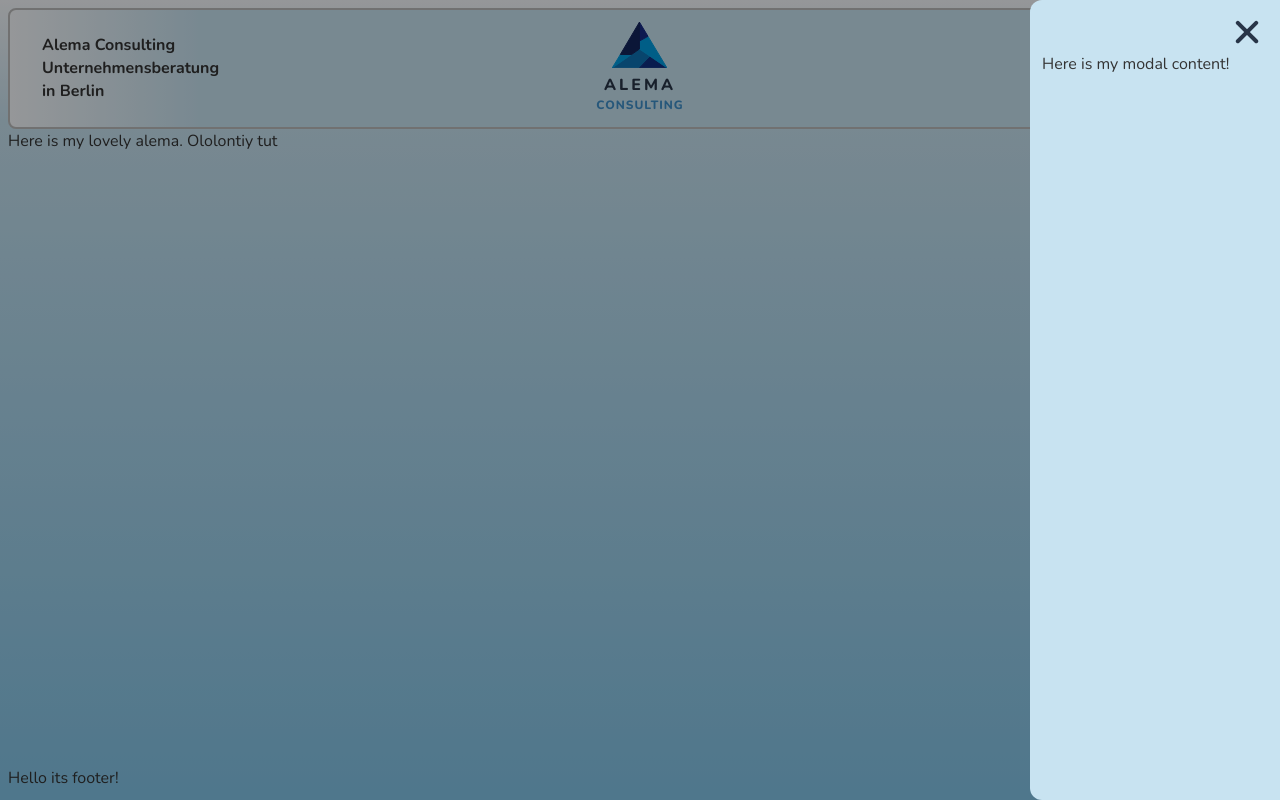
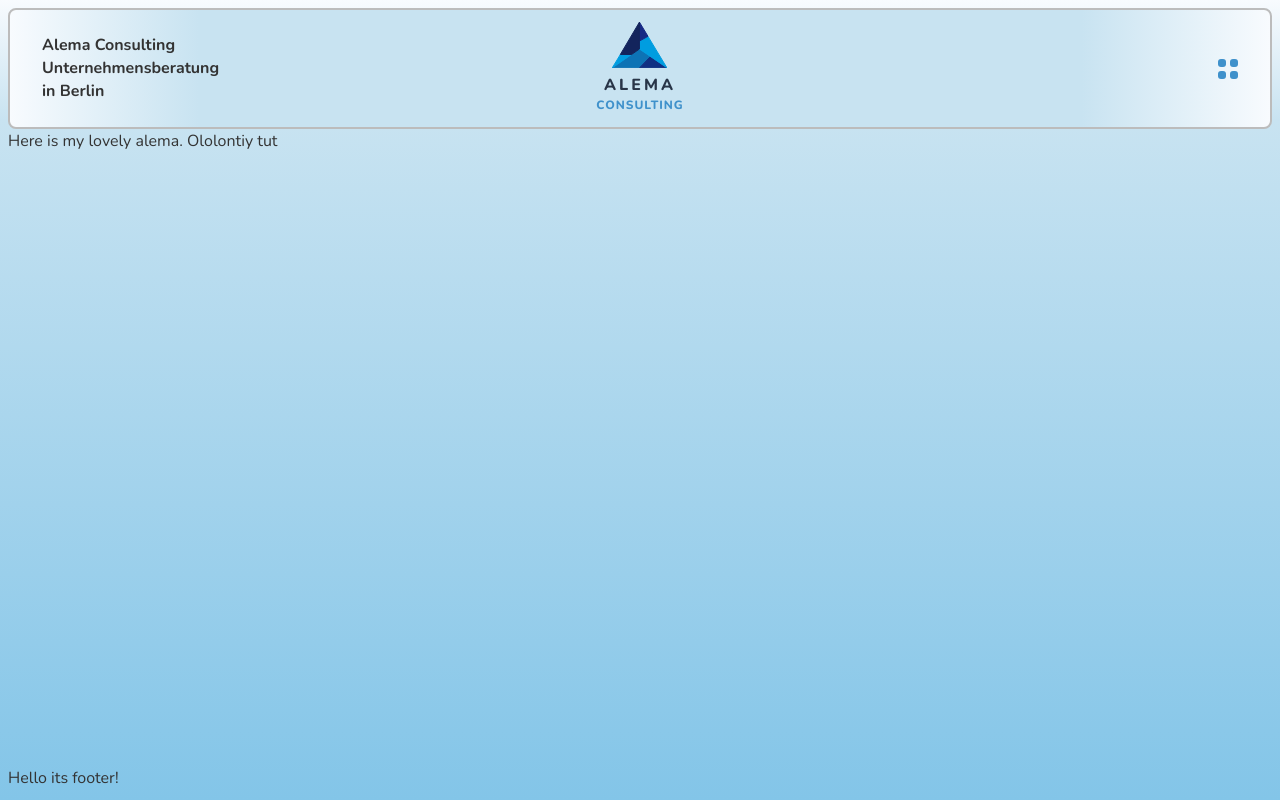
Before and after one commit to alemaconsulting/alemacconsulting, a Next.js app: page / in a window 1280 px wide. Built offline with nearby package versions, Linux system fonts and the light colour scheme.

Commit message:
refactor: moved modal component into main layout. Remove state, check modal opening in the query params

```diff
--- a/components/header/header.tsx
+++ b/components/header/header.tsx
@@ -1,20 +1,13 @@
-import { useState } from 'react';
-
 import BurgerIcon from './ui/burgerIcon';
 import Logo from './ui/logo';
-import ModalOverlay from './ui/modalOverlay';
-import NavModal from './ui/navModal';
 import Title from './ui/title';
 
 const Header = () => {
-  const [isModalShown, setIsModalShown] = useState(true);
   return (
     <header className="flex w-full items-center justify-between rounded-lg border-2 border-borderGrey bg-gradBacking bg-horizontalBgGrad p-4 md:px-8 md:py-3">
       <Title />
       <Logo />
-      <BurgerIcon setIsModalShown={setIsModalShown} />
-      <ModalOverlay isModalShown={isModalShown} setIsModalShown={setIsModalShown}></ModalOverlay>
-      <NavModal setIsModalShown={setIsModalShown} isModalShown={isModalShown} />
+      <BurgerIcon />
     </header>
   );
 };
--- a/components/header/ui/burgerIcon.tsx
+++ b/components/header/ui/burgerIcon.tsx
@@ -1,19 +1,12 @@
-import { Dispatch, SetStateAction } from 'react';
+import Link from 'next/link';
+import { usePathname } from 'next/navigation';
 
-type PropsType = {
-  setIsModalShown: Dispatch<SetStateAction<boolean>>;
-};
-
-const BurgerIcon = ({ setIsModalShown }: PropsType) => {
+const BurgerIcon = () => {
+  const pathname = usePathname();
   return (
-    <div className="md:w-[33%]">
-      <img
-        className="ml-auto"
-        onClick={() => setIsModalShown(true)}
-        src="../assets/icons/Burger_icon.svg"
-        alt=""
-      />
-    </div>
+    <Link className="block md:w-[33%]" href={`${pathname}?modal=true`}>
+      <img className="ml-auto" src="../assets/icons/Burger_icon.svg" alt="" />
+    </Link>
   );
 };
 
--- a/components/header/ui/modalOverlay.tsx
+++ /dev/null
@@ -1,31 +0,0 @@
-import { motion } from 'framer-motion';
-
-type PropsType = {
-  setIsModalShown: React.Dispatch<React.SetStateAction<boolean>>;
-  isModalShown: boolean;
-  children?: JSX.Element;
-};
-
-const ModalOverlay = ({ isModalShown, setIsModalShown, children }: PropsType) => {
-  function closeHandler(
-    e: React.MouseEvent<HTMLDivElement, MouseEvent> | React.KeyboardEvent<HTMLDivElement>
-  ) {
-    if ((e.target as HTMLButtonElement).hasAttribute('data-overlay')) {
-      setIsModalShown((prev) => !prev);
-    }
-  }
-  return (
-    <motion.div
-      data-overlay
-      animate={{ opacity: isModalShown ? 1 : 0 }}
-      transition={{ duration: 0.5 }}
-      onClick={(e) => closeHandler(e)}
-      onKeyDown={(e) => closeHandler(e)}
-      className={`${isModalShown ? 'pointer-events-auto' : 'pointer-events-none'} overlay absolute left-0 top-0 z-10 flex h-full w-full justify-start bg-black/40`}
-    >
-      {children}
-    </motion.div>
-  );
-};
-
-export default ModalOverlay;
--- a/components/header/ui/navModal.tsx
+++ /dev/null
@@ -1,30 +0,0 @@
-import { motion } from 'framer-motion';
-
-import { Dispatch, SetStateAction } from 'react';
-
-type PropsType = {
-  setIsModalShown: Dispatch<SetStateAction<boolean>>;
-  isModalShown: boolean;
-};
-
-const NavModal = ({ setIsModalShown, isModalShown }: PropsType) => {
-  return (
-    <motion.div
-      animate={{ right: isModalShown ? 0 : '-100%' }}
-      transition={{ duration: 0.2 }}
-      className="absolute top-0 z-20 h-screen w-[250px] cursor-auto rounded-bl-xl rounded-tl-xl bg-paleBlue p-3"
-    >
-      <div
-        onClick={() => {
-          setIsModalShown((prev) => !prev);
-        }}
-        className="absolute right-[20px] top-[20px] z-20"
-      >
-        <img src="../assets/icons/close_icon.svg" alt="" />
-      </div>
-      <div className="mt-10">Here is my modal content!</div>
-    </motion.div>
-  );
-};
-
-export default NavModal;
--- /dev/null
+++ b/components/modalNav/modalNav.tsx
@@ -0,0 +1,16 @@
+import { useRouter } from 'next/navigation';
+
+import ModalOverlay from './modalOverlay';
+import NavBlock from './navBlock';
+
+const ModalNav = () => {
+  const router = useRouter();
+  const closeModal = () => router.back();
+  return (
+    <ModalOverlay closeModal={closeModal}>
+      <NavBlock closeModal={closeModal} />
+    </ModalOverlay>
+  );
+};
+
+export default ModalNav;
--- /dev/null
+++ b/components/modalNav/modalOverlay.tsx
@@ -0,0 +1,23 @@
+type PropsType = {
+  closeModal: () => void;
+  children?: JSX.Element;
+};
+
+const ModalOverlay = ({ children, closeModal }: PropsType) => {
+  function closeHandler(
+    e: React.MouseEvent<HTMLDivElement, MouseEvent> | React.KeyboardEvent<HTMLDivElement>
+  ) {
+    if ((e.target as HTMLButtonElement).hasAttribute('data-overlay')) closeModal();
+  }
+  return (
+    <div
+      data-overlay
+      onClick={(e) => closeHandler(e)}
+      className="overlay pointer-events-auto absolute left-0 top-0 z-10 flex h-full w-full justify-start bg-black/40"
+    >
+      {children}
+    </div>
+  );
+};
+
+export default ModalOverlay;
--- /dev/null
+++ b/components/modalNav/navBlock.tsx
@@ -0,0 +1,16 @@
+type PropsType = {
+  closeModal: () => void;
+};
+
+const NavBlock = ({ closeModal }: PropsType) => {
+  return (
+    <section className="absolute right-0 top-0 z-20 h-screen w-[250px] cursor-auto rounded-bl-xl rounded-tl-xl bg-paleBlue p-3">
+      <div onClick={closeModal} className="absolute right-[20px] top-[20px] z-20">
+        <img src="../assets/icons/close_icon.svg" alt="" />
+      </div>
+      <div className="mt-10">Here is my modal content!</div>
+    </section>
+  );
+};
+
+export default NavBlock;
--- a/layouts/mainLayout.tsx
+++ b/layouts/mainLayout.tsx
@@ -1,13 +1,18 @@
 import Head from 'next/head';
+
+import { useSearchParams } from 'next/navigation';
 
 import Footer from '@/components/footer/footer';
 import Header from '@/components/header/header';
+import ModalNav from '@/components/modalNav/modalNav';
 
 type PropsType = {
   children: React.ReactElement;
+  searchParams: Record<string, string> | null | undefined;
 };
 
 const MainLayout = ({ children }: PropsType) => {
+  const isModalShown = useSearchParams().get('modal') && window.innerWidth < 1024;
   return (
     <>
       <Head>
@@ -16,6 +21,7 @@ const MainLayout = ({ children }: PropsType) => {
       </Head>
       <div className="flex h-[100dvh] w-full justify-center overflow-hidden bg-gradBacking bg-verticalBgGrad">
         <div className="b-2-[grey] relative flex w-full flex-col p-2 2xl:container">
+          {isModalShown ? <ModalNav /> : null}
           <Header />
           <main className="flex-grow-1 h-full">{children}</main>
           <Footer />
--- a/pages/_app.tsx
+++ b/pages/_app.tsx
@@ -3,9 +3,12 @@ import type { AppProps } from 'next/app';
 import MainLayout from '@/layouts/mainLayout';
 import '../styles/globals.css';
 
-const MyApp = ({ Component, pageProps }: AppProps) => {
+type test = { searchParams: Record<string, string> | null | undefined };
+type PageProps = AppProps & test;
+
+const MyApp = ({ Component, pageProps, searchParams }: PageProps) => {
   return (
-    <MainLayout>
+    <MainLayout searchParams={searchParams}>
       <Component {...pageProps} />
     </MainLayout>
   );
```
